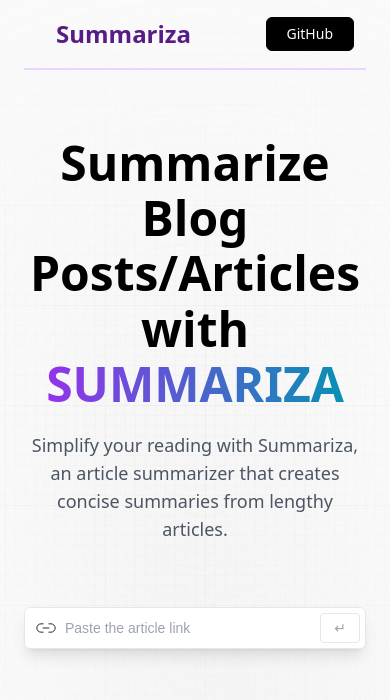
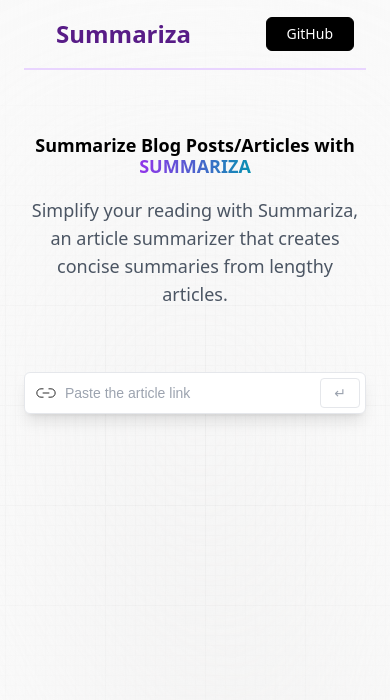
Before and after one commit to Nathan-Yennupiak/summariza, a React (Vite) app: page / in a window 390 px wide. Shown: the top 700 px of the page. Built offline with nearby package versions, Linux system fonts and the light colour scheme.

Commit message:
increased font size for mobile screens

```diff
--- a/src/App.css
+++ b/src/App.css
@@ -80,7 +80,7 @@
 }
 
 .head_text {
-  @apply mt-5 text-5xl font-extrabold leading-[1.15] text-black sm:text-3xl text-center;
+  @apply mt-5 text-lg font-extrabold leading-[1.15] text-black sm:text-4xl text-center;
 }
 
 .purple_gradient {
```
